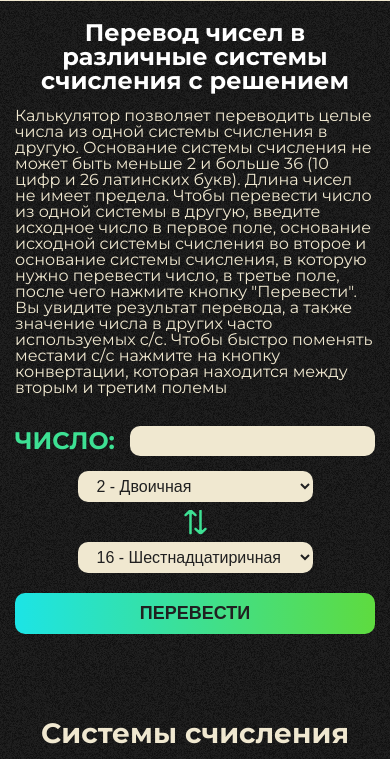
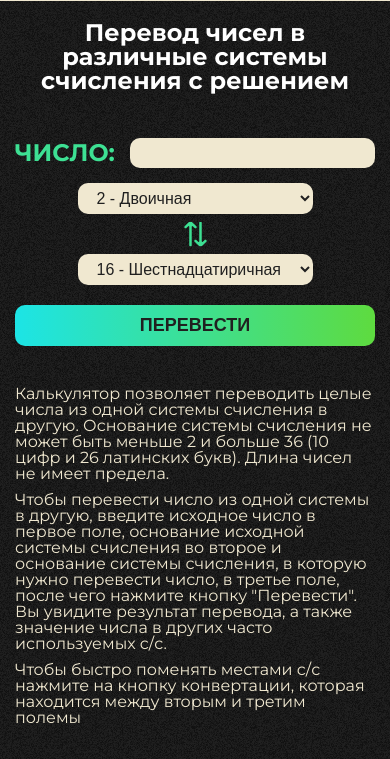
Before and after one commit to Leonid-Korobkov/math-project, a plain HTML site: page index.html in a window 390 px wide. Shown: the part 65-824 px from the top of the page. Drawn offline with Linux system fonts and the light colour scheme.

Commit message:
change order structure

```diff
--- a/css/notation.css
+++ b/css/notation.css
@@ -27,7 +27,30 @@
 }
 .main-notation__descr {
   font-size: 16px;
+  margin-bottom: 10px;
+}
+.main-notation__descr-list .main-notation__descr:last-child {
   margin-bottom: 30px;
+}
+
+@media (max-width: 768px) {
+  .main-notation__body {
+    display: flex;
+    flex-direction: column;
+  }
+  .main-notation__converter-block.form {
+    margin-top: 30px;
+  }
+  .main-notation__body .main-notation__descr-list {
+    order: 4;
+    margin-top: 40px;
+  }
+  .main-notation__descr-list .main-notation__descr:last-child {
+    margin-bottom: 0px;
+  }
+  .yandex-metrika-block {
+    order: 3
+  }
 }
 
 .converter-block__input_num {
--- a/index.html
+++ b/index.html
@@ -98,14 +98,26 @@
         <div class="main-notation__container">
           <div class="main-notation__body">
             <h1 class="main-notation__title main-title">Перевод чисел в различные системы счисления с решением</h1>
-            <p class="main-notation__descr">Калькулятор позволяет переводить целые числа из одной системы
-              счисления в другую. Основание системы счисления не может быть меньше 2 и больше 36 (10 цифр и 26 латинских
-              букв). Длина чисел не имеет предела. Чтобы перевести число из одной системы в другую, введите исходное
-              число в первое поле, основание
-              исходной системы счисления во второе и основание системы счисления, в которую нужно перевести число, в
-              третье поле, после чего нажмите кнопку "Перевести". Вы увидите результат перевода, а также значение числа
-              в других часто используемых с/c. Чтобы быстро поменять местами с/с нажмите на кнопку конвертации, которая
-              находится между вторым и третим полемы</p>
+
+            <div class="main-notation__descr-list">
+              <p class="main-notation__descr">Калькулятор позволяет переводить целые числа из одной системы
+                счисления в другую. Основание системы счисления не может быть меньше 2 и больше 36 (10 цифр и 26
+                латинских
+                букв). Длина чисел не имеет предела. </p>
+
+              <p class="main-notation__descr">
+                Чтобы перевести число из одной системы в другую, введите исходное
+                число в первое поле, основание
+                исходной системы счисления во второе и основание системы счисления, в которую нужно перевести число, в
+                третье поле, после чего нажмите кнопку "Перевести". Вы увидите результат перевода, а также значение
+                числа
+                в других часто используемых с/c.
+              </p>
+
+              <p class="main-notation__descr">Чтобы быстро поменять местами с/с нажмите на кнопку конвертации, которая
+                находится между вторым и третим полемы</p>
+            </div>
+
             <form method="POST" name="converterForm" action="#"
               class="main-notation__converter-block converter-block form">
               <label class="converter-block__label converter-block__label_num form-label">
@@ -202,6 +214,19 @@
               <button disabled name="button" type="submit"
                 class="converter-block__button form-button">перевести</button>
             </form>
+
+            <!-- Yandex.RTB R-A-3489239-2 -->
+            <div id="yandex_rtb_R-A-3489239-2" class="yandex-metrika-block"></div>
+            <script>
+              window.yaContextCb.push(() =>
+              {
+                Ya.Context.AdvManager.render({
+                  "blockId": "R-A-3489239-2",
+                  "renderTo": "yandex_rtb_R-A-3489239-2"
+                })
+              });
+            </script>
+            <!-- Yandex.RTB R-A-3489239-3 -->
           </div>
         </div>
       </section>
@@ -221,19 +246,6 @@
       <section class="about-notation">
         <div class="about-notation__container">
           <div class="about-notation__body">
-
-            <!-- Yandex.RTB R-A-3489239-2 -->
-            <div id="yandex_rtb_R-A-3489239-2"></div>
-            <script>
-              window.yaContextCb.push(() =>
-              {
-                Ya.Context.AdvManager.render({
-                  "blockId": "R-A-3489239-2",
-                  "renderTo": "yandex_rtb_R-A-3489239-2"
-                })
-              });
-            </script>
-            <!-- Yandex.RTB R-A-3489239-3 -->
             <h3 class="about-notation__main-title main-title main-title_mini">Системы счисления</h3>
             <ul class="about-notation__list">
               <li class="about-notation__item">
```
